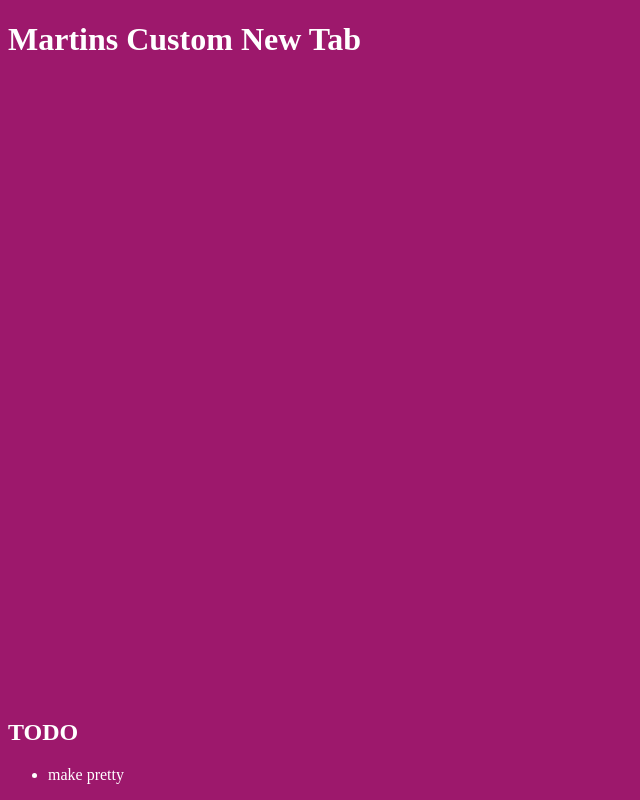
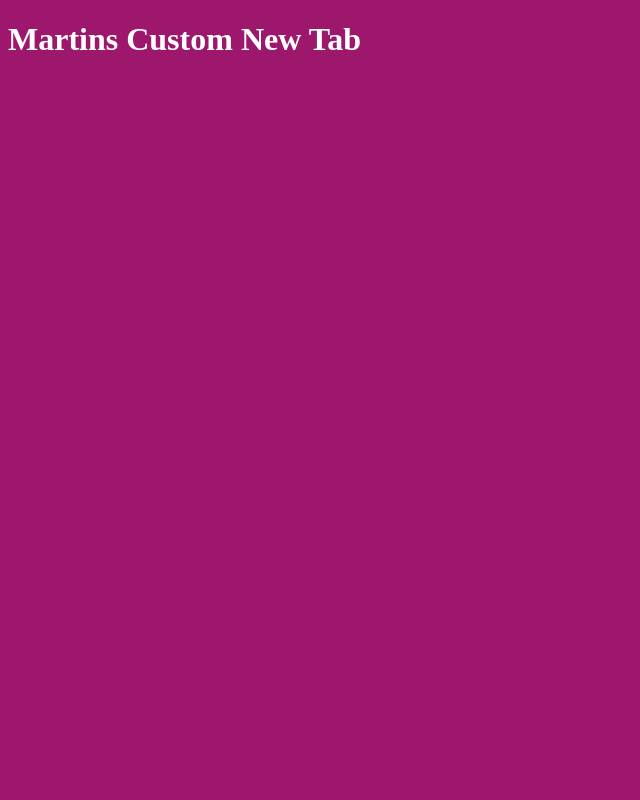
Before and after one commit to martinZacharias/martinExtension, a browser extension: page newtab/newTab.html in a window 1280 px wide. Shown: the whole page, without its empty margins (0-640 px from the left). Drawn offline with Linux system fonts and the light colour scheme.

Commit message:
removed todo list

```diff
--- a/newtab/newTab.html
+++ b/newtab/newTab.html
@@ -1,5 +1,6 @@
 <!DOCTYPE html>
 <html lang="en">
+
 <head>
 	<meta charset="UTF-8" />
 	<meta http-equiv="X-UA-Compatible" content="IE=edge" />
@@ -15,12 +16,6 @@
 	<main>
 		<section id="savedPages"></section>
 	</main>
-		<footer>
-			<h2>TODO</h2>
-			<ul>
-				<li>make pretty</li>
-			</ul>
-		</footer>
 	<dialog>
 		<form method="dialog" autocomplete="off">
 			<label for="title">Title: </label>
@@ -35,4 +30,5 @@
 	</dialog>
 	<script src="savedPages.js"></script>
 </body>
+
 </html>
```
Lines whose indentation alone changed are shown as unchanged.
